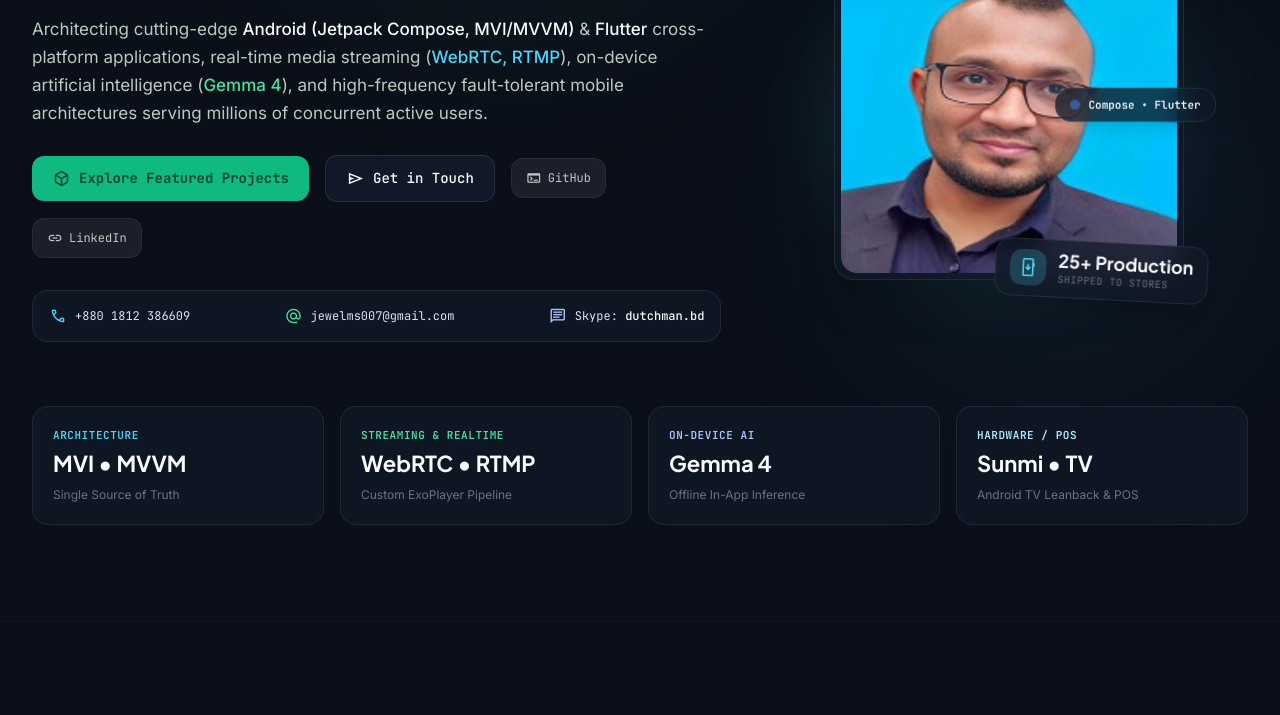
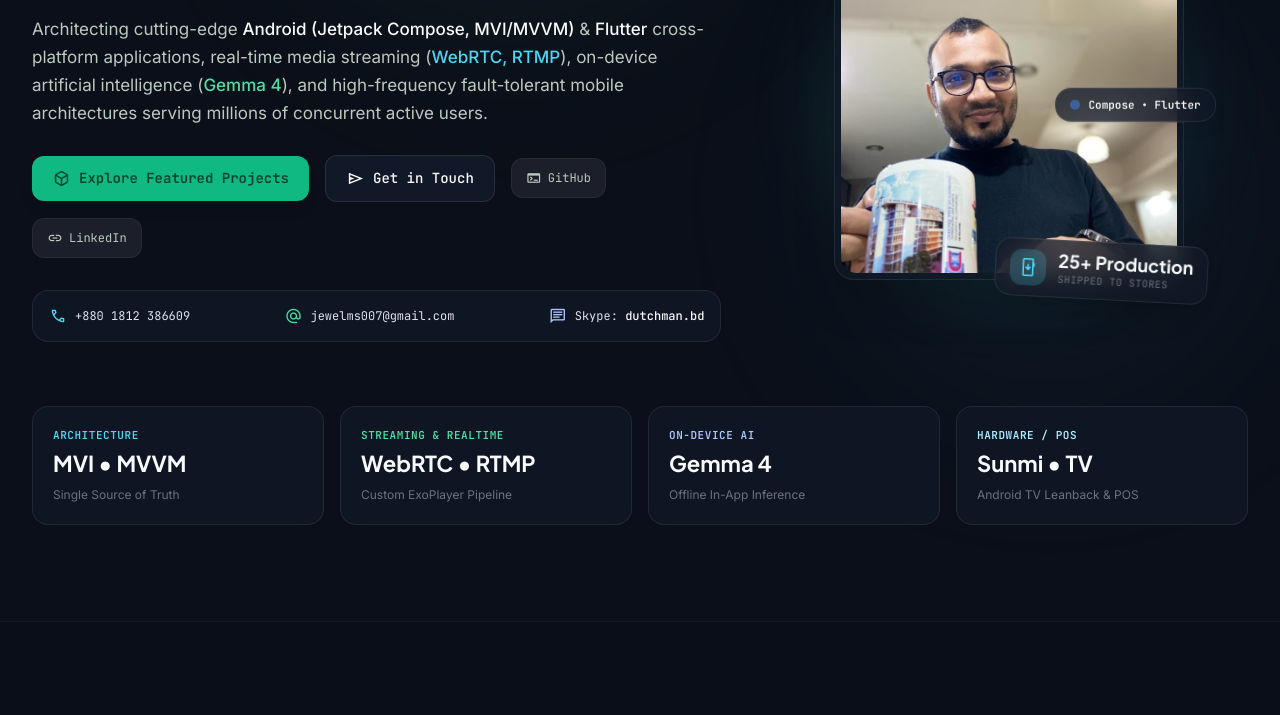
Before and after one commit to dutchmanbd/dutchmanbd.github.io, a plain HTML site: page code.html in a window 1280 px wide. Shown: the part 315-1030 px from the top of the page. Drawn offline with nearby package versions, Linux system fonts and the light colour scheme.

Commit message:
feat: add icon and update project

```diff
--- a/code.html
+++ b/code.html
@@ -368,8 +368,8 @@
                 <!-- Main Avatar Card Container -->
                 <div class="relative w-full h-full rounded-2xl overflow-hidden glass-card p-1.5 shadow-2xl">
                   <img alt="Md. Jewel Rana - Senior Mobile Developer"
-                       class="w-full h-full object-cover rounded-xl"
-                       src="assets/profile.jpg"/>
+                       class="w-full h-full object-cover object-[center_30%] rounded-xl"
+                       src="assets/profile-hero.jpg"/>
                 </div>
 
                 <!-- Floating Badge 1: 8+ Years Experience (Top-Left) -->
```
Also changed, not shown: index.html (+2 -2 lines), assets/profile-hero.jpg (added).
